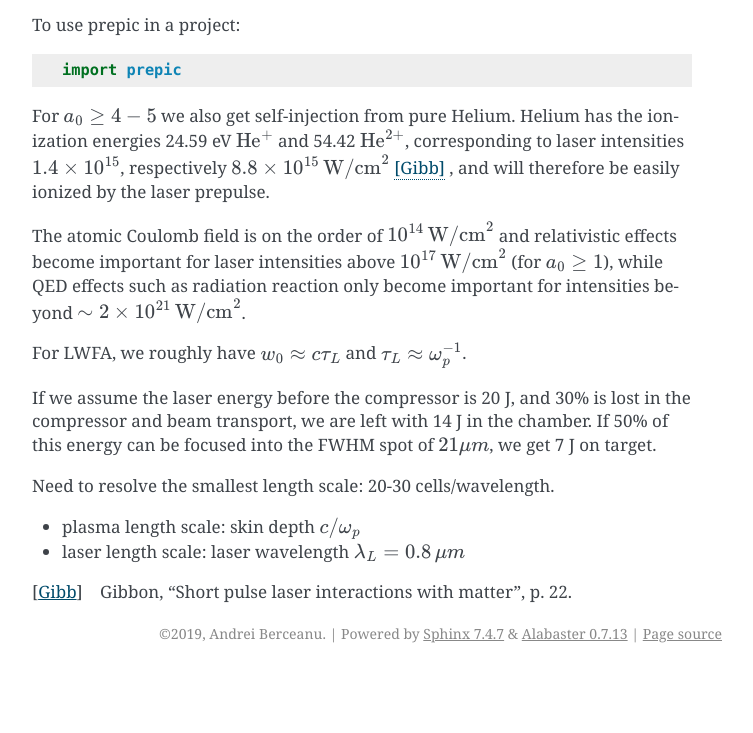
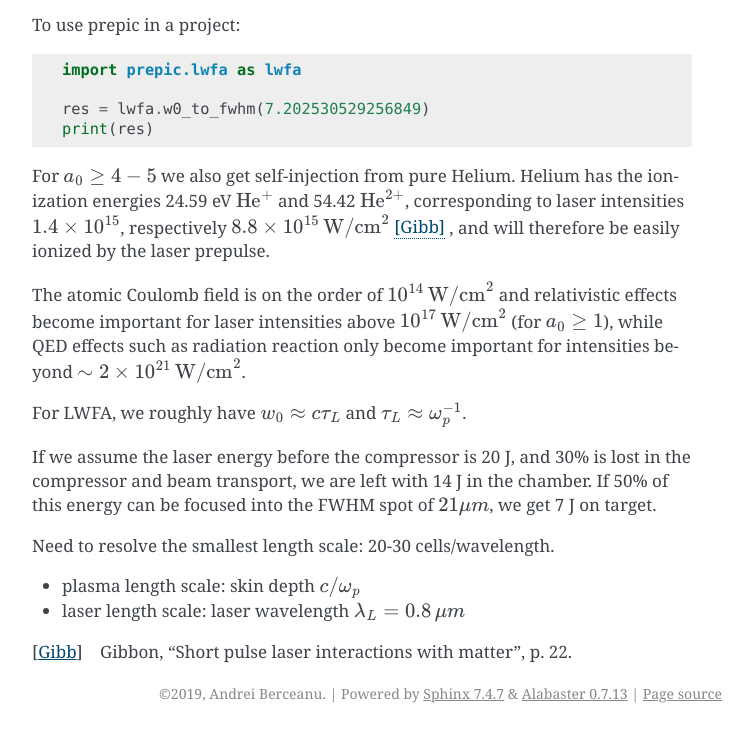
Before and after one commit to berceanu/prepic, a Sphinx documentation site: the page built from docs/usage.rst, in a window 1280 px wide, cut to the strip 353-1086 px from the top of the page. Shown: the whole strip, without its empty margins (388-1141 px from the left). Built offline with Sphinx 7.4.7, drawn with Linux system fonts in a browser that asks for light colours; before the commit the page ends 1026 px from its top, so only the background shows below that.

Commit message:
added example module code

```diff
--- a/docs/usage.rst
+++ b/docs/usage.rst
@@ -16,7 +16,10 @@ Scalar potential :math:`\Phi` in units of :math:`m_e c^2 / e` and vector potenti
 
 To use prepic in a project::
 
-    import prepic
+  import prepic.lwfa as lwfa
+
+  res = lwfa.w0_to_fwhm(7.202530529256849)
+  print(res)
 
 For :math:`a_0 \geq 4-5` we also get self-injection from pure Helium. Helium has the ionization \
 energies 24.59 eV :math:`\text{He}^{+}` and 54.42 :math:`\text{He}^{2+}`, corresponding to laser intensities \
```
